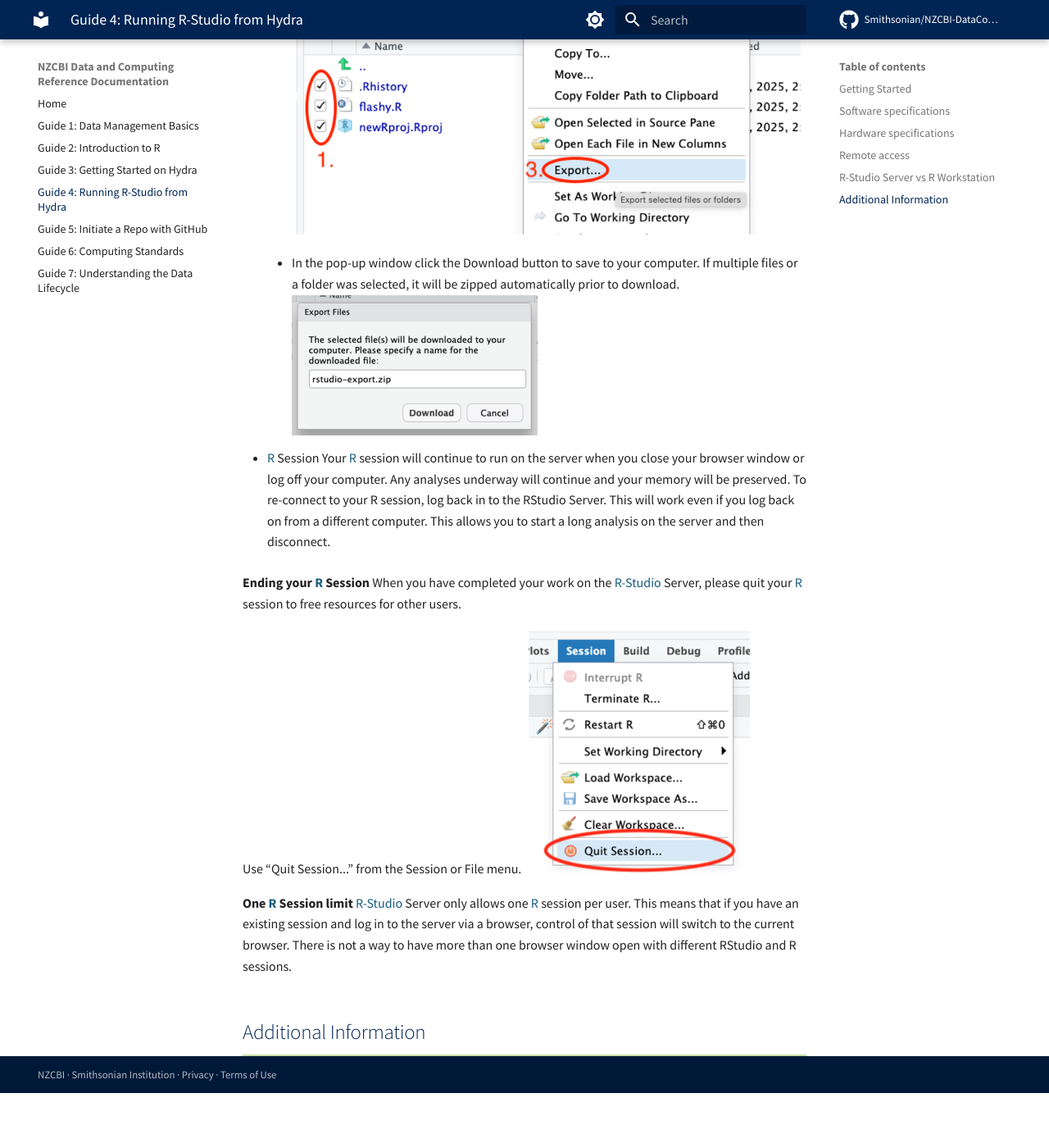
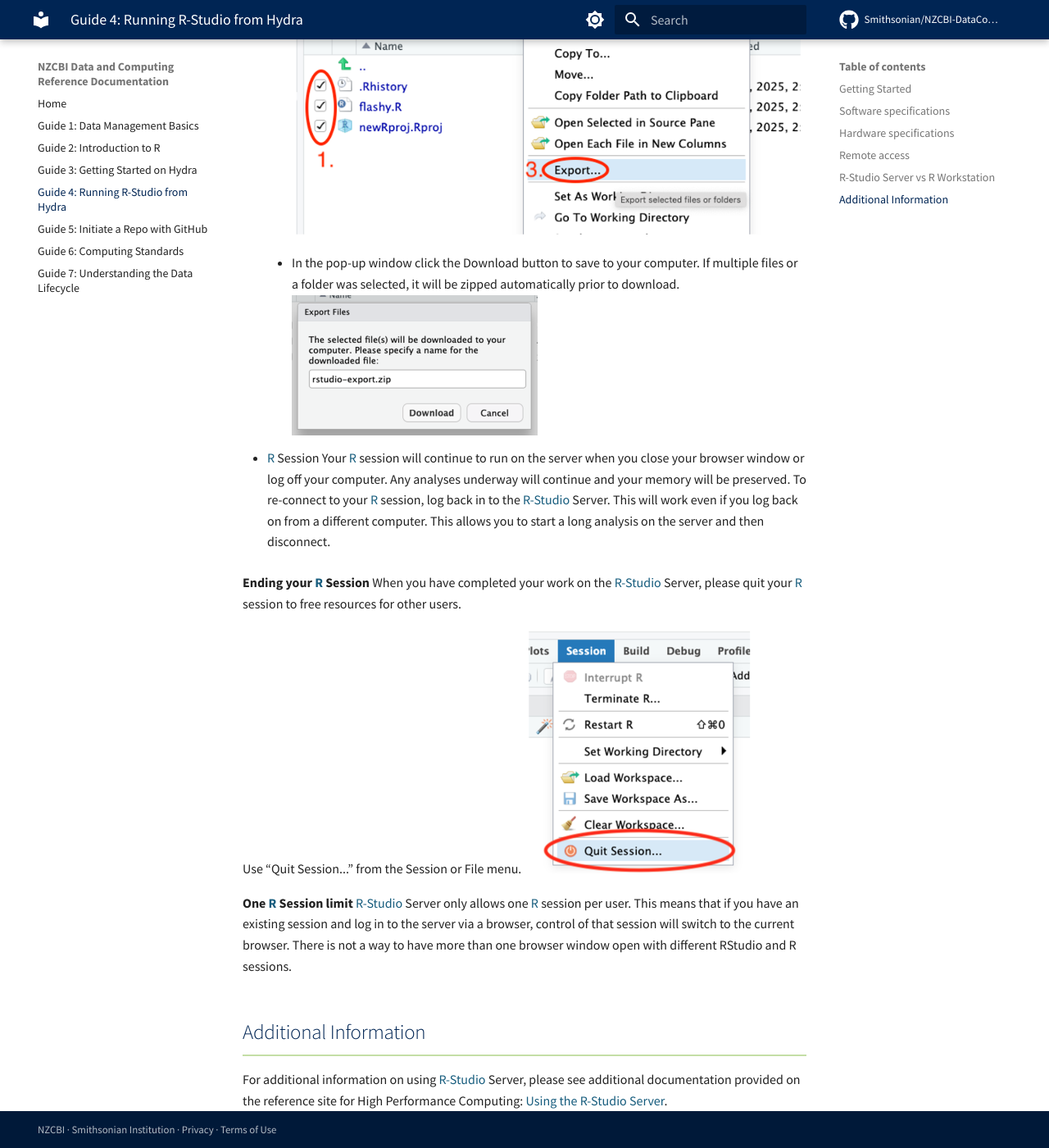
Before and after one commit to Smithsonian/NZCBI-DataComputingDocs, an MkDocs documentation site: the page built from docs/RStudio-Hydra.md, in a window 1280 px wide and 1400 px high, scrolled down 4446 px. Shown: the whole window at 82% size. Built offline with MkDocs 1.6.1 and Material for MkDocs 9.7.7, drawn with Linux system fonts in a browser that asks for light colours; comment, search, counter and statistics services are not loaded; before the commit the page ends 5779 px from its top, so only the background shows below that.

Commit message:
Added Additional Information

```diff
--- a/docs/RStudio-Hydra.md
+++ b/docs/RStudio-Hydra.md
@@ -76,10 +76,10 @@
 	* Choose “Export…”
 	![Download](assets/Download.png)
 	* In the pop-up window click the Download button to save to your computer. If multiple files or a folder was selected, it will be zipped automatically prior to download.
-	![PopUp](assets/PopUp.png)
+	![PopUp](assets/Popup.png)
 
 2. [R](https://cran.r-project.org/) Session
-Your [R](https://cran.r-project.org/) session will continue to run on the server when you close your browser window or log off your computer. Any analyses underway will continue and your memory will be preserved. To re-connect to your R session, log back in to the RStudio Server. This will work even if you log back on from a different computer. This allows you to start a long analysis on the server and then disconnect.
+Your [R](https://cran.r-project.org/) session will continue to run on the server when you close your browser window or log off your computer. Any analyses underway will continue and your memory will be preserved. To re-connect to your [R](https://cran.r-project.org/) session, log back in to the [R-Studio](https://posit.co/download/rstudio-desktop) Server. This will work even if you log back on from a different computer. This allows you to start a long analysis on the server and then disconnect.
 
 **Ending your [R](https://cran.r-project.org/) Session**
 When you have completed your work on the [R-Studio](https://posit.co/download/rstudio-desktop) Server, please quit your [R](https://cran.r-project.org/) session to free resources for other users.
@@ -91,3 +91,5 @@
 [R-Studio](https://posit.co/download/rstudio-desktop) Server only allows one [R](https://cran.r-project.org/) session per user. This means that if you have an existing session and log in to the server via a browser, control of that session will switch to the current browser. There is not a way to have more than one browser window open with different RStudio and R sessions.
 
 ## Additional Information
+
+For additional information on using [R-Studio](https://posit.co/download/rstudio-desktop) Server, please see additional documentation provided on the reference site for High Performance Computing: [Using the R-Studio Server](https://confluence.si.edu/spaces/HPC/pages/385975502/Using+the+RStudio+Server).
```
